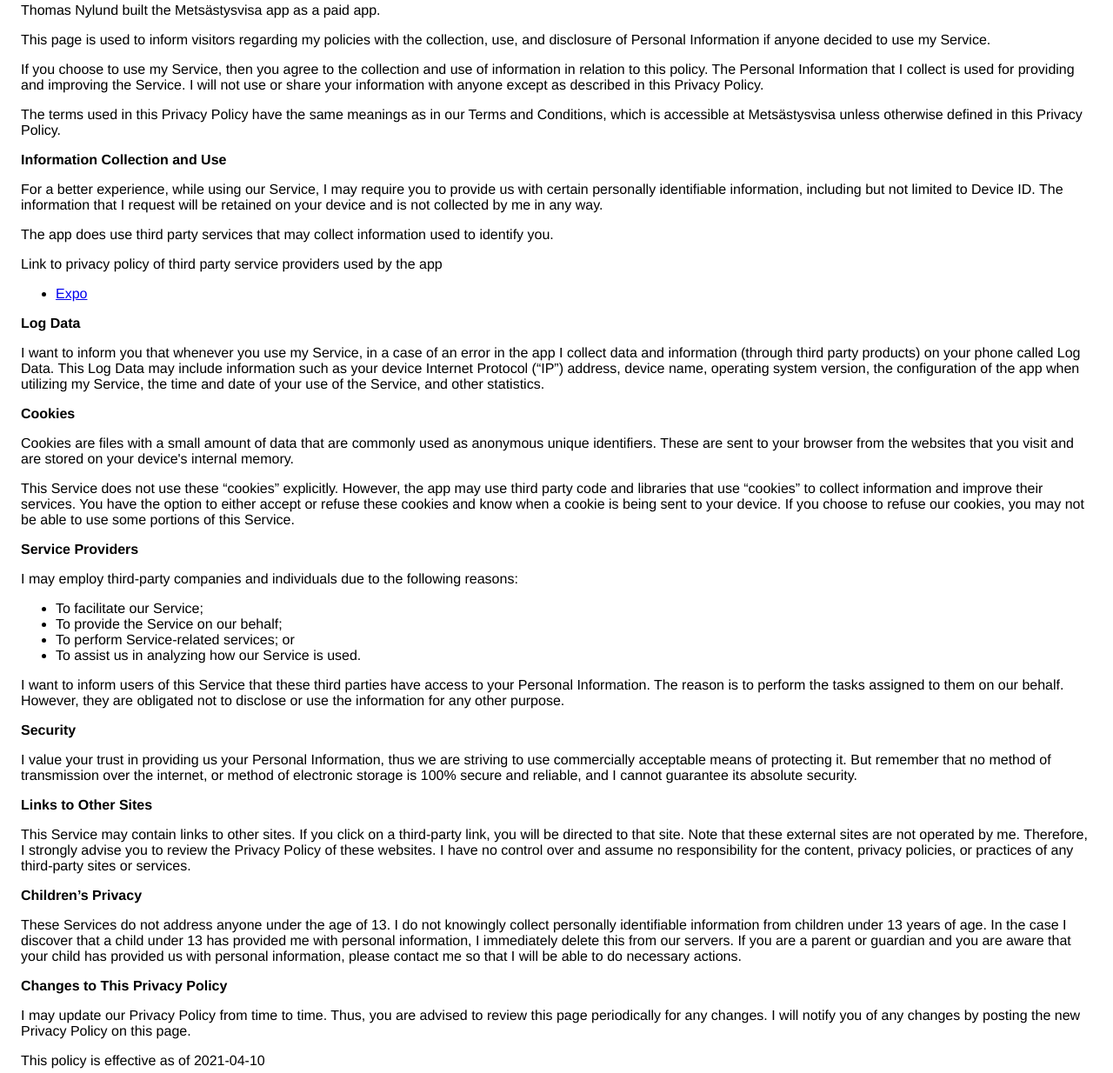
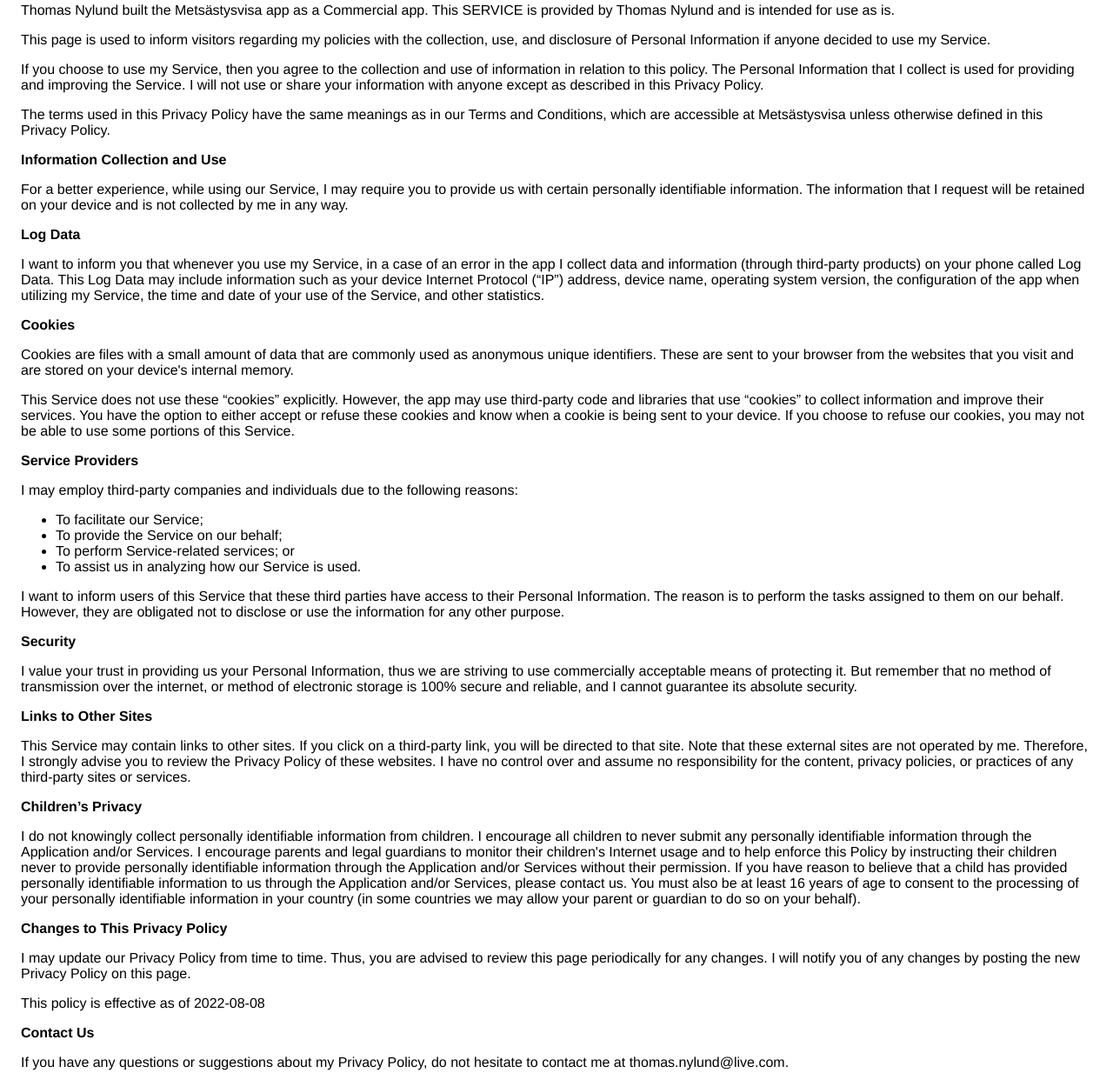
Before and after one commit to nylundOfficial/Metsastysvisa, a plain HTML site: page index.html in a window 1280 px wide. Shown: the part 55-1289 px from the top of the page at 87% size. Drawn offline with Linux system fonts and the light colour scheme.

Commit message:
Update index.html

```diff
--- a/index.html
+++ b/index.html
@@ -9,7 +9,9 @@
     <body>
     <strong>Privacy Policy</strong> <p>
                   Thomas Nylund built the Metsästysvisa app as
-                  a paid app.
+                  a Commercial app. This SERVICE is provided by
+                  Thomas Nylund  and is intended for use as
+                  is.
                 </p> <p>
                   This page is used to inform visitors regarding my
                   policies with the collection, use, and disclosure of Personal
@@ -22,23 +24,17 @@
                   anyone except as described in this Privacy Policy.
                 </p> <p>
                   The terms used in this Privacy Policy have the same meanings
-                  as in our Terms and Conditions, which is accessible at
+                  as in our Terms and Conditions, which are accessible at
                   Metsästysvisa unless otherwise defined in this Privacy Policy.
                 </p> <p><strong>Information Collection and Use</strong></p> <p>
                   For a better experience, while using our Service, I
                   may require you to provide us with certain personally
-                  identifiable information, including but not limited to Device ID. The information that
+                  identifiable information. The information that
                   I request will be retained on your device and is not collected by me in any way.
-                </p> <div><p>
-                    The app does use third party services that may collect
-                    information used to identify you.
-                  </p> <p>
-                    Link to privacy policy of third party service providers used
-                    by the app
-                  </p> <ul><!----><!----><!----><!----><!----><!----><!----><!----><!----><!----><!----><!----><!----><!----><!----><li><a href="https://expo.io/privacy" target="_blank" rel="noopener noreferrer">Expo</a></li><!----><!----><!----><!----><!----><!----><!----><!----><!----><!----><!----></ul></div> <p><strong>Log Data</strong></p> <p>
+                </p> <!----> <p><strong>Log Data</strong></p> <p>
                   I want to inform you that whenever you
                   use my Service, in a case of an error in the app
-                  I collect data and information (through third party
+                  I collect data and information (through third-party
                   products) on your phone called Log Data. This Log Data may
                   include information such as your device Internet Protocol
                   (“IP”) address, device name, operating system version, the
@@ -52,7 +48,7 @@
                   stored on your device's internal memory.
                 </p> <p>
                   This Service does not use these “cookies” explicitly. However,
-                  the app may use third party code and libraries that use
+                  the app may use third-party code and libraries that use
                   “cookies” to collect information and improve their services.
                   You have the option to either accept or refuse these cookies
                   and know when a cookie is being sent to your device. If you
@@ -63,7 +59,7 @@
                   individuals due to the following reasons:
                 </p> <ul><li>To facilitate our Service;</li> <li>To provide the Service on our behalf;</li> <li>To perform Service-related services; or</li> <li>To assist us in analyzing how our Service is used.</li></ul> <p>
                   I want to inform users of this Service
-                  that these third parties have access to your Personal
+                  that these third parties have access to their Personal
                   Information. The reason is to perform the tasks assigned to
                   them on our behalf. However, they are obligated not to
                   disclose or use the information for any other purpose.
@@ -83,23 +79,26 @@
                   no control over and assume no responsibility for the content,
                   privacy policies, or practices of any third-party sites or
                   services.
-                </p> <p><strong>Children’s Privacy</strong></p> <p>
-                  These Services do not address anyone under the age of 13.
-                  I do not knowingly collect personally
-                  identifiable information from children under 13 years of age. In the case
-                  I discover that a child under 13 has provided
-                  me with personal information, I immediately
-                  delete this from our servers. If you are a parent or guardian
-                  and you are aware that your child has provided us with
-                  personal information, please contact me so that
-                  I will be able to do necessary actions.
-                </p> <p><strong>Changes to This Privacy Policy</strong></p> <p>
+                </p> <p><strong>Children’s Privacy</strong></p> <!----> <div><p>
+                    I do not knowingly collect personally
+                    identifiable information from children. I
+                    encourage all children to never submit any personally
+                    identifiable information through
+                    the Application and/or Services.
+                    I encourage parents and legal guardians to monitor
+                    their children's Internet usage and to help enforce this Policy by instructing
+                    their children never to provide personally identifiable information through the Application and/or Services without their permission. If you have reason to believe that a child
+                    has provided personally identifiable information to us through the Application and/or Services,
+                    please contact us. You must also be at least 16 years of age to consent to the processing
+                    of your personally identifiable information in your country (in some countries we may allow your parent
+                    or guardian to do so on your behalf).
+                  </p></div> <p><strong>Changes to This Privacy Policy</strong></p> <p>
                   I may update our Privacy Policy from
                   time to time. Thus, you are advised to review this page
                   periodically for any changes. I will
                   notify you of any changes by posting the new Privacy Policy on
                   this page.
-                </p> <p>This policy is effective as of 2021-04-10</p> <p><strong>Contact Us</strong></p> <p>
+                </p> <p>This policy is effective as of 2022-08-08</p> <p><strong>Contact Us</strong></p> <p>
                   If you have any questions or suggestions about my
                   Privacy Policy, do not hesitate to contact me at thomas.nylund@live.com.
                 </p> <p>This privacy policy page was created at <a href="https://privacypolicytemplate.net" target="_blank" rel="noopener noreferrer">privacypolicytemplate.net </a>and modified/generated by <a href="https://app-privacy-policy-generator.nisrulz.com/" target="_blank" rel="noopener noreferrer">App Privacy Policy Generator</a></p>
```
